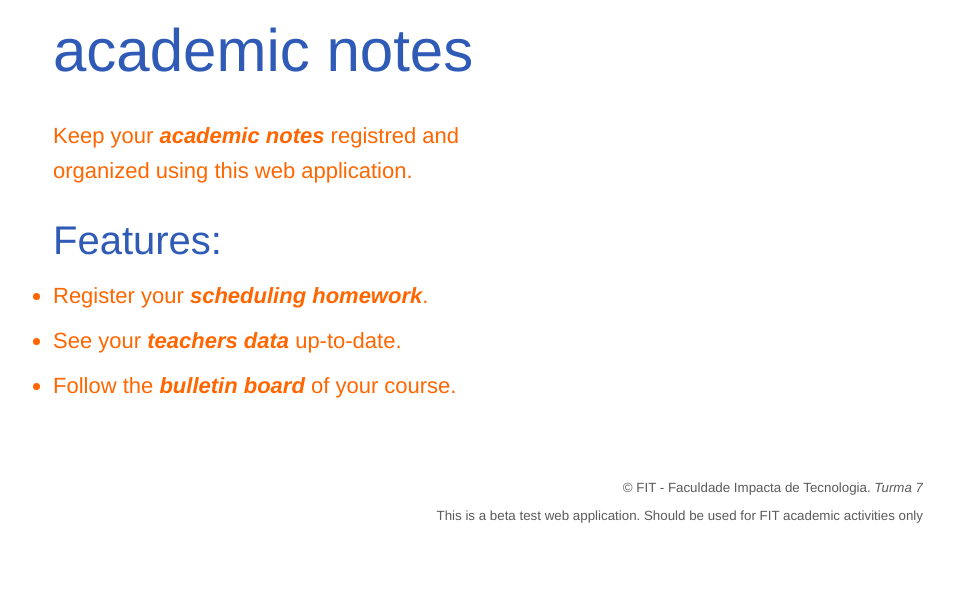
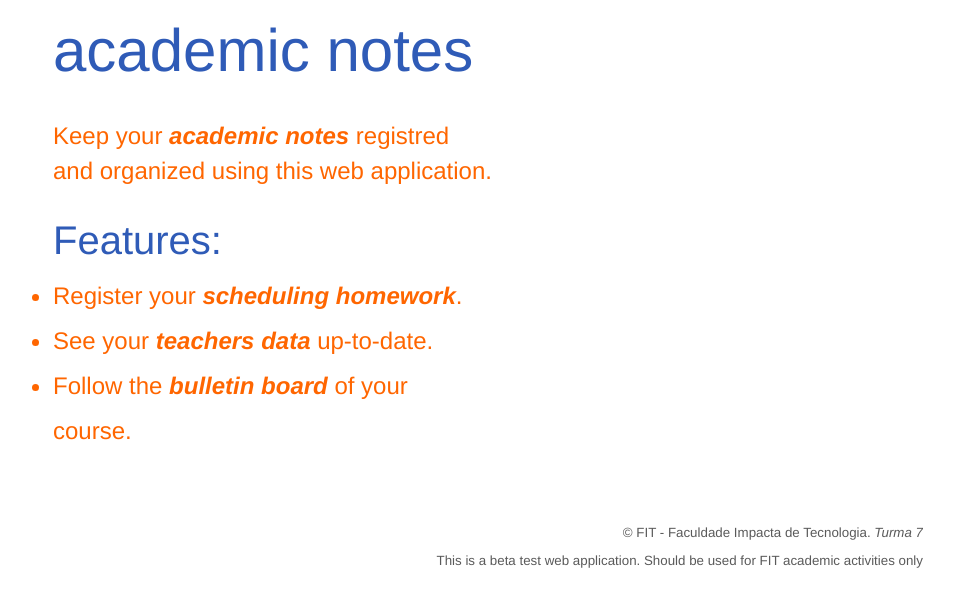
Before and after one commit to sergiosouzalima/academicnotes, a plain HTML site: page index.htm in a window 1280 px wide. Shown: the part 266-872 px from the top of the page, without its empty margins (197-1151 px from the left). Drawn offline with Linux system fonts and the light colour scheme.

Commit message:
some adjusts to layout

```diff
--- a/style.css
+++ b/style.css
@@ -36,7 +36,7 @@ section {
 }
 	section p {
 		margin: 0 0 30px 90px;
-		font-size: 22px;
+		font-size: 24px;
 		line-height: 35px;
         color: #FF6600;
 		/*color: #d9d9d9;*/
@@ -52,7 +52,7 @@ section {
 	}
 	section ul {
 		margin: 0 0 30px 90px;
-		font-size: 22px;
+		font-size: 24px;
 		line-height: 45px;
         color: #FF6600;
 		/*color: #d9d9d9;*/
```
Also changed, not shown: ._style.css.
